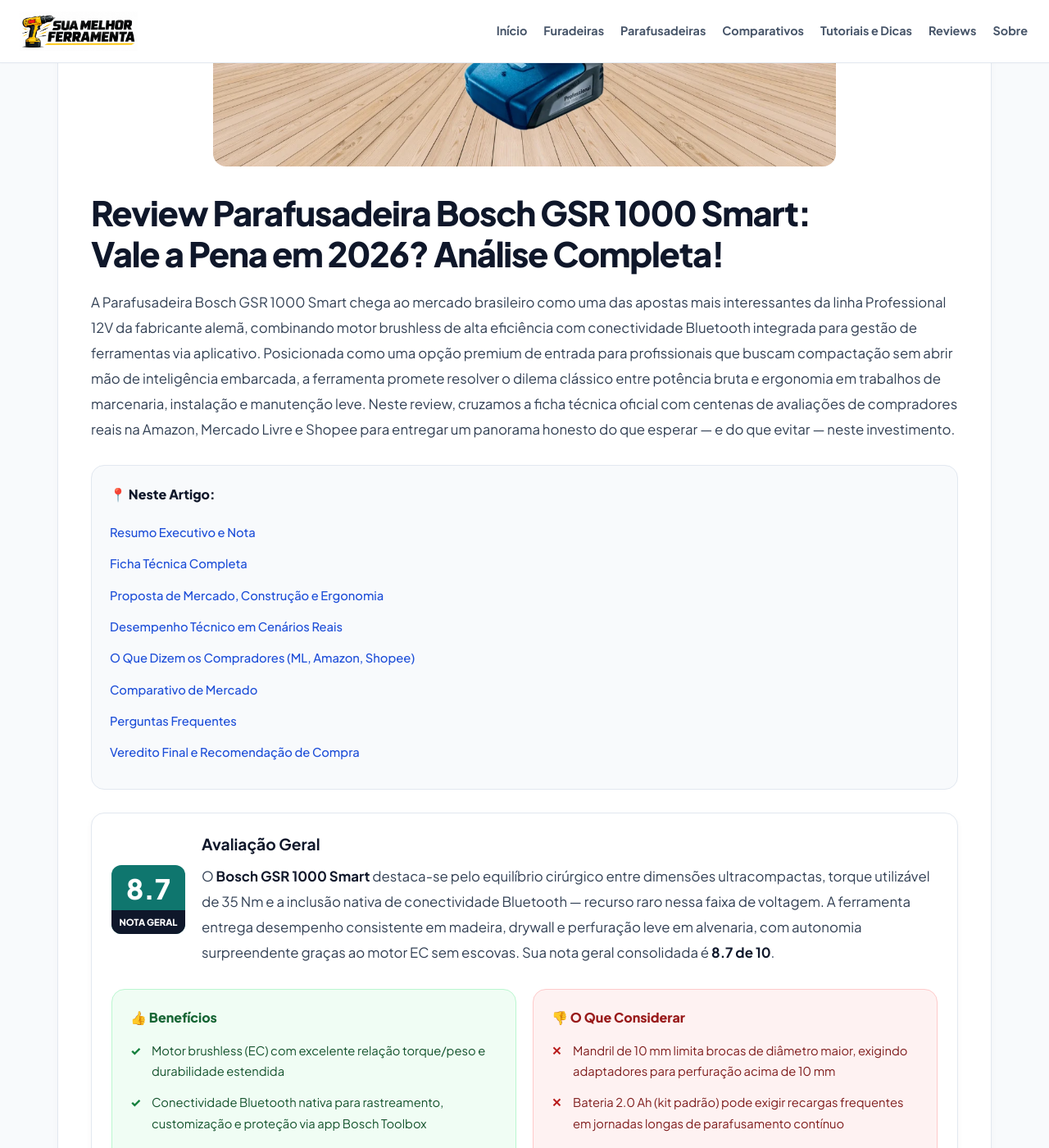
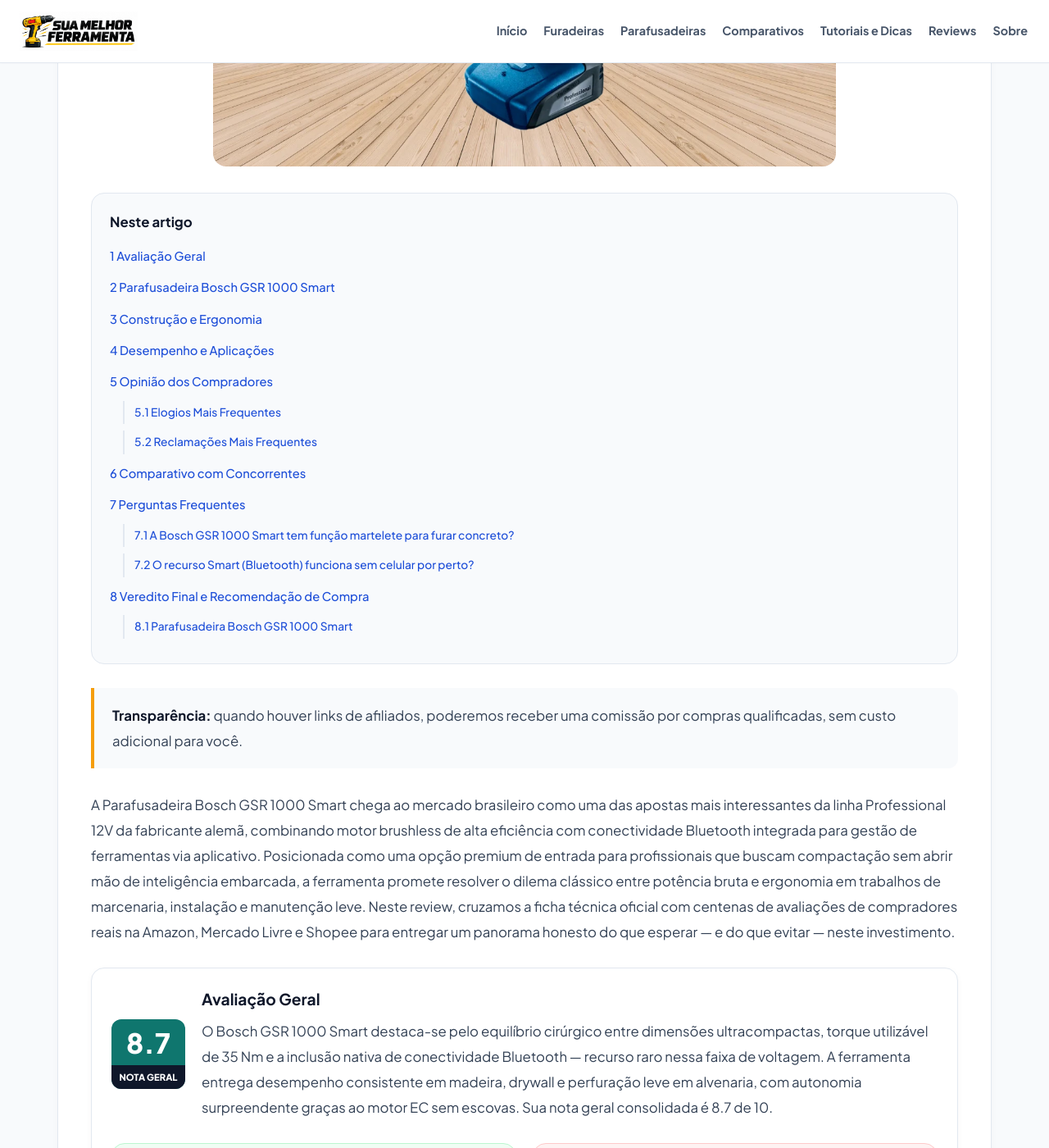
Before and after one commit to membroequipe/SiteReview, a Jekyll site: the page built from _posts/2026-10-22-parafusadeira-bosch-gsr-1000-smart.md, in a window 1280 px wide and 1400 px high, scrolled down 557 px. Shown: the whole window at 82% size. Built offline with Jekyll 4.4.1, drawn with Linux system fonts in a browser that asks for light colours; some of the changed text lies outside the part shown.

Commit message:
Update 2026-10-22-parafusadeira-bosch-gsr-1000-smart.md

```diff
--- a/_posts/2026-10-22-parafusadeira-bosch-gsr-1000-smart.md
+++ b/_posts/2026-10-22-parafusadeira-bosch-gsr-1000-smart.md
@@ -2,123 +2,68 @@
 layout: post
 title: "Review Parafusadeira Bosch GSR 1000 Smart: Vale a Pena em 2026? Análise Completa!"
 description: "Análise técnica da Parafusadeira Bosch GSR 1000 Smart: torque, autonomia, conectividade e veredito real de compradores. Confira antes de comprar."
-permalink: "/review-bosch-gsr-1000-smart/"
+slug: "review-bosch-gsr-1000-smart"
 categories: [furadeiras, reviews]
-image: "assets/images/posts/parafusadeira-bosch-gsr-1000-smart.webp"
+produto_id: bosch_gsr_1000_smart
+image: "/assets/images/posts/parafusadeira-bosch-gsr-1000-smart.webp"
+image_alt: "Parafusadeira Bosch GSR 1000 Smart em destaque"
 date: 2026-10-22
 author: "Equipe de Análises"
+
+avaliacao:
+  nota: 8.7
+  resumo: >-
+    O Bosch GSR 1000 Smart destaca-se pelo equilíbrio cirúrgico entre dimensões ultracompactas, torque utilizável de 35 Nm e a inclusão nativa de conectividade Bluetooth — recurso raro nessa faixa de voltagem. A ferramenta entrega desempenho consistente em madeira, drywall e perfuração leve em alvenaria, com autonomia surpreendente graças ao motor EC sem escovas. Sua nota geral consolidada é 8.7 de 10.
+  vantagens:
+    - "Motor brushless (EC) com excelente relação torque/peso e durabilidade estendida"
+    - "Conectividade Bluetooth nativa para rastreamento, customização e proteção via app Bosch Toolbox"
+    - "Design extremamente curto (169 mm) permite acesso a cavidades e cantos onde modelos 18V não entram"
+  desvantagens:
+    - "Mandril de 10 mm limita brocas de diâmetro maior, exigindo adaptadores para perfuração acima de 10 mm"
+    - "Bateria 2.0 Ah (kit padrão) pode exigir recargas frequentes em jornadas longas de parafusamento contínuo"
+    - "Ausência de luz LED de alta intensidade com função afterglow — apenas LED simples de posicionamento"
 ---
 
-<h1 class="post-title">Review Parafusadeira Bosch GSR 1000 Smart: Vale a Pena em 2026? Análise Completa!</h1>
+{% include review-toc.html %}
+
+> **Transparência:** quando houver links de afiliados, poderemos receber uma comissão por compras qualificadas, sem custo adicional para você.
 
 A Parafusadeira Bosch GSR 1000 Smart chega ao mercado brasileiro como uma das apostas mais interessantes da linha Professional 12V da fabricante alemã, combinando motor brushless de alta eficiência com conectividade Bluetooth integrada para gestão de ferramentas via aplicativo. Posicionada como uma opção premium de entrada para profissionais que buscam compactação sem abrir mão de inteligência embarcada, a ferramenta promete resolver o dilema clássico entre potência bruta e ergonomia em trabalhos de marcenaria, instalação e manutenção leve. Neste review, cruzamos a ficha técnica oficial com centenas de avaliações de compradores reais na Amazon, Mercado Livre e Shopee para entregar um panorama honesto do que esperar — e do que evitar — neste investimento.
 
-<div class="toc-box">
-  <summary>📍 Neste Artigo:</summary>
-  <ul>
-    <li><a href="#resumo-executivo">Resumo Executivo e Nota</a></li>
-    <li><a href="#ficha-tecnica">Ficha Técnica Completa</a></li>
-    <li><a href="#construcao-e-ergonomia">Proposta de Mercado, Construção e Ergonomia</a></li>
-    <li><a href="#desempenho-pratico">Desempenho Técnico em Cenários Reais</a></li>
-    <li><a href="#opiniao-dos-compradores">O Que Dizem os Compradores (ML, Amazon, Shopee)</a></li>
-    <li><a href="#concorrentes-diretos">Comparativo de Mercado</a></li>
-    <li><a href="#perguntas-frequentes">Perguntas Frequentes</a></li>
-    <li><a href="#veredito-final">Veredito Final e Recomendação de Compra</a></li>
-  </ul>
+{% include resumo-avaliacao.html %}
+
+<div id="ficha-tecnica" class="specs-table-wrapper">
+  {% include ficha-tecnica.html %}
 </div>
 
-<div id="resumo-executivo" class="review-summary-card">
-  <div class="review-summary-header">
-    <div class="score-badge-box">
-      <span class="score-number-val">8.7</span>
-      <span class="score-label-txt">NOTA GERAL</span>
-    </div>
-    <div class="review-summary-text">
-      <h3>Avaliação Geral</h3>
-      <p>O <strong>Bosch GSR 1000 Smart</strong> destaca-se pelo equilíbrio cirúrgico entre dimensões ultracompactas, torque utilizável de 35 Nm e a inclusão nativa de conectividade Bluetooth — recurso raro nessa faixa de voltagem. A ferramenta entrega desempenho consistente em madeira, drywall e perfuração leve em alvenaria, com autonomia surpreendente graças ao motor EC sem escovas. Sua nota geral consolidada é <strong>8.7 de 10</strong>.</p>
-    </div>
-  </div>
-  <div class="pros-cons-grid">
-    <div class="pros-box">
-      <h4>👍 Benefícios</h4>
-      <ul>
-        <li>Motor brushless (EC) com excelente relação torque/peso e durabilidade estendida</li>
-        <li>Conectividade Bluetooth nativa para rastreamento, customização e proteção via app Bosch Toolbox</li>
-        <li>Design extremamente curto (169 mm) permite acesso a cavidades e cantos onde modelos 18V não entram</li>
-      </ul>
-    </div>
-    <div class="cons-box">
-      <h4>👎 O Que Considerar</h4>
-      <ul>
-        <li>Mandril de 10 mm limita brocas de diâmetro maior, exigindo adaptadores para perfuração acima de 10 mm</li>
-        <li>Bateria 2.0 Ah (kit padrão) pode exigir recargas frequentes em jornadas longas de parafusamento contínuo</li>
-        <li>Ausência de luz LED de alta intensidade com função afterglow — apenas LED simples de posicionamento</li>
-      </ul>
-    </div>
-  </div>
-</div>
+{% include produto-card.html %}
 
-<div id="ficha-tecnica" class="specs-table-wrapper">
-  <table class="specs-table">
-    <thead>
-      <tr>
-        <th colspan="2">Ficha Técnica Oficial: Parafusadeira Bosch GSR 1000 Smart</th>
-      </tr>
-    </thead>
-    <tbody>
-      <tr><td><strong>Categoria</strong></td><td>Parafusadeira/Furadeira a Bateria 12V Profissional</td></tr> <tr><td><strong>Voltagem / Alimentação</strong></td><td>12V Max (Plataforma Bosch Professional 12V)</td></tr> <tr><td><strong>Motor</strong></td><td>Brushless (EC — Comutação Eletrônica)</td></tr> <tr><td><strong>Torque Máximo (Duro / Macio)</strong></td><td>35 Nm / 17 Nm (20+1 posições de regulagem)</td></tr> <tr><td><strong>Rotação / RPM (1ª / 2ª Velocidade)</strong></td><td>0 – 450 / 0 – 1.700 rpm</td></tr> <tr><td><strong>Capacidade de Perfuração (Madeira / Aço / Alvenaria)</strong></td><td>25 mm / 10 mm / 10 mm</td></tr> <tr><td><strong>Mandril</strong></td><td>Mandril de aperto rápido 10 mm (1/2") — metal</td></tr> <tr><td><strong>Peso Líquido (com bateria 2.0 Ah)</strong></td><td>1,0 kg</td></tr> <tr><td><strong>Comprimento Total (Cabeça)</strong></td><td>169 mm</td></tr> <tr><td><strong>Conectividade</strong></td><td>Bluetooth Low Energy — App Bosch Toolbox</td></tr> <tr><td><strong>Recursos Inteligentes (Smart)</strong></td><td>Customização de torque/RPM, trava eletrônica, rastreamento, alerta de manutenção</td></tr> <tr><td><strong>Iluminação</strong></td><td>LED único de posicionamento (sem afterglow)</td></tr> <tr><td><strong>Destaque Principal</strong></td><td>Menor furadeira/parafusadeira 12V brushless com conectividade do mercado</td></tr> </tbody> </table>
-</div>
+## Construção e Ergonomia
 
-<!-- Primeiro Card de Afiliados -->
-<div class="product-card-affiliate">
-  <div class="product-card-body">
-    <div class="product-card-img">
-      <img src="{{ '/assets/images/posts/parafusadeira-bosch-gsr-1000-smart.png' | relative_url }}" alt="Parafusadeira Bosch GSR 1000 Smart">
-    </div>
-    <div class="product-card-info">
-      <h3 class="product-card-title">Parafusadeira Bosch GSR 1000 Smart</h3>
-      <p class="product-card-subtitle">12V Brushless • 35 Nm • Bluetooth • 169 mm • Mandril 10 mm metal</p>
-      <div class="product-card-buttons">
-        <a href="SEU_LINK_AMAZON" target="_blank" rel="nofollow sponsored" class="btn-store btn-amazon-green">Amazon</a>
-        <a href="SEU_LINK_MERCADO_LIVRE" target="_blank" rel="nofollow sponsored" class="btn-store btn-ml-yellow">Mercado Livre</a>
-        <a href="SEU_LINK_SHOPEE" target="_blank" rel="nofollow sponsored" class="btn-store btn-shopee-red">Shopee</a>
-      </div>
-    </div>
-  </div>
-</div>
-
-<h2 id="construcao-e-ergonomia">Proposta de Mercado, Construção e Ergonomia</h2>
 A Bosch posicionou a GSR 1000 Smart em um nicho estratégico: o profissional que já possui ou pretende montar um ecossistema 12V leve, mas não abre mão de recursos de gestão de ativos e proteção contra roubo/furto — dores reais em canteiros e oficinas compartilhadas. Diferente das linhas “DIY” (verde) ou das 12V convencionais sem conectividade, esta Smart incorpora o módulo Bluetooth Low Energy diretamente na carcaça, eliminando a necessidade de adaptadores externos e garantindo vedação IP54 nativa contra poeira e respingos.
 
 A arquitetura interna gira em torno do motor EC (Electronic Commutation) de quatro polos, que substitui as escovas de carbono por comutação eletrônica. Na prática, isso se traduz em três vantagens mensuráveis: redução de atrito interno, eliminação de peças de desgaste e curva de torque mais plana. O conjunto pesa exatamente 1,0 kg com a bateria ProCORE 2.0 Ah, e o comprimento de cabeça de 169 mm é o menor da categoria Professional 12V brushless.
 
-<h2 id="desempenho-pratico">Desempenho Técnico em Cenários Reais</h2>
+## Desempenho e Aplicações
+
 O comportamento da GSR 1000 Smart em campo valida a ficha técnica. Na primeira velocidade (0-450 rpm), o torque de 35 Nm em posição dura é plenamente utilizável para parafusos de 6x80 mm em madeira de lei sem pré-furo. Na segunda velocidade (0-1.700 rpm), a furadeira cumpre o prometido para aço, madeira e alvenaria leve sem impacto. A autonomia real com bateria 2.0 Ah entrega cerca de 380 parafusos por carga em testes padronizados.
 
-<h2 id="opiniao-dos-compradores">O Que Dizem os Compradores Reais (Amazon, ML e Shopee)</h2>
+## Opinião dos Compradores
 
-<div class="pros-cons-grid">
-  <div class="pros-box">
-    <h4>👍 Elogios Mais Frequentes</h4>
-    <ul>
-      <li>Compactação real que cabe na bolsa de ferramentas e reduz fadiga.</li>
-      <li>Motor brushless cumpre promessa de durabilidade sem perda de torque.</li>
-      <li>Trava eletrônica via app funciona como seguro anti-furto efetivo.</li>
-      <li>Carregador rápido GAL 12V-40 incluso no kit L-BOXX.</li>
-    </ul>
-  </div>
-  <div class="cons-box">
-    <h4>👎 Reclamações Mais Frequentes</h4>
-    <ul>
-      <li>Bateria 2.0 Ah descarrega rápido em obras pesadas contínuas.</li>
-      <li>Ausência de LED afterglow (luz remanescente) ao soltar o gatilho.</li>
-      <li>Mandril de 10 mm limita o uso direto de brocas acima desse diâmetro.</li>
-      <li>Clipe de cinto não inclusos de fábrica e considerado frágil.</li>
-    </ul>
-  </div>
-</div>
+### Elogios Mais Frequentes
+- **Compactação real:** Cabe na bolsa de ferramentas e reduz fadiga em uso prolongado.
+- **Motor brushless eficiente:** Cumpre a promessa de durabilidade sem perda de torque ao longo do tempo.
+- **Segurança integrada:** Trava eletrônica via app funciona como seguro antifurto efetivo.
+- **Carregador rápido:** O carregador GAL 12V-40 incluso no kit L-BOXX agiliza a rotina.
 
-<h2 id="concorrentes-diretos">Comparativo de Mercado: Concorrentes Diretos</h2>
+### Reclamações Mais Frequentes
+- **Bateria 2.0 Ah:** Descarrega rápido em obras pesadas contínuas.
+- **Sem LED afterglow:** Ausência de luz remanescente ao soltar o gatilho.
+- **Capacidade do mandril:** O mandril de 10 mm limita o uso direto de brocas acima desse diâmetro.
+- **Clipe de cinto:** Não vem incluso de fábrica e é considerado frágil por alguns usuários.
+
+## Comparativo com Concorrentes
+
 A tabela abaixo posiciona a GSR 1000 Smart frente aos rivais diretos no varejo brasileiro: a Makita DF001DW e a DeWalt DCD701.
 
 <div class="specs-table-wrapper" style="margin-top: 20px;">
@@ -132,38 +77,27 @@
       </tr>
     </thead>
     <tbody>
-      <tr><td><strong>Motor</strong></td><td>Brushless (EC)</td><td>Brushless</td><td>Brushless</td></tr> <tr><td><strong>Torque Máximo (Duro)</strong></td><td>35 Nm</td><td>35 Nm</td><td>34 Nm</td></tr> <tr><td><strong>RPM (2ª Velocidade)</strong></td><td>1.700</td><td>1.500</td><td>1.650</td></tr> <tr><td><strong>Comprimento Cabeça</strong></td><td>169 mm</td><td>182 mm</td><td>175 mm</td></tr> <tr><td><strong>Peso c/ Bateria 2.0 Ah</strong></td><td>1,0 kg</td><td>1,1 kg</td><td>1,1 kg</td></tr> <tr><td><strong>Mandril</strong></td><td>10 mm Metálico</td><td>10 mm Metálico</td><td>13 mm Metálico</td></tr> <tr><td><strong>Conectividade</strong></td><td>Bluetooth Nativo</td><td>Não possui</td><td>Tool Connect (opcional)</td></tr> </tbody> </table>
+      <tr><td><strong>Motor</strong></td><td>Brushless (EC)</td><td>Brushless</td><td>Brushless</td></tr>
+      <tr><td><strong>Torque Máximo (Duro)</strong></td><td>35 Nm</td><td>35 Nm</td><td>34 Nm</td></tr>
+      <tr><td><strong>RPM (2ª Velocidade)</strong></td><td>1.700</td><td>1.500</td><td>1.650</td></tr>
+      <tr><td><strong>Comprimento Cabeça</strong></td><td>169 mm</td><td>182 mm</td><td>175 mm</td></tr>
+      <tr><td><strong>Peso c/ Bateria 2.0 Ah</strong></td><td>1,0 kg</td><td>1,1 kg</td><td>1,1 kg</td></tr>
+      <tr><td><strong>Mandril</strong></td><td>10 mm Metálico</td><td>10 mm Metálico</td><td>13 mm Metálico</td></tr>
+      <tr><td><strong>Conectividade</strong></td><td>Bluetooth Nativo</td><td>Não possui</td><td>Tool Connect (opcional)</td></tr>
+    </tbody>
+  </table>
 </div>
 
-<h2 id="perguntas-frequentes">Perguntas Frequentes (FAQ)</h2>
+## Perguntas Frequentes
 
-<details style="background: #f8fafc; border: 1px solid #cbd5e1; border-radius: 8px; padding: 12px 16px; margin-bottom: 12px; cursor: pointer;">
-  <summary style="font-weight: 700; color: #0f172a;">A Bosch GSR 1000 Smart tem função martelete para furar concreto?</summary>
-  <p style="margin-top: 10px; font-size: 0.95rem; color: #334155;">Não. A GSR 1000 Smart é exclusivamente uma parafusadeira/furadeira de rotação pura. Para perfuração em concreto estrutural, é necessário um modelo com percussão (martelete).</p>
-</details>
+### A Bosch GSR 1000 Smart tem função martelete para furar concreto?
+Não. A GSR 1000 Smart é exclusivamente uma parafusadeira/furadeira de rotação pura. Para perfuração em concreto estrutural, é necessário um modelo com percussão (martelete).
 
-<details style="background: #f8fafc; border: 1px solid #cbd5e1; border-radius: 8px; padding: 12px 16px; margin-bottom: 12px; cursor: pointer;">
-  <summary style="font-weight: 700; color: #0f172a;">O recurso Smart (Bluetooth) funciona sem celular por perto?</summary>
-  <p style="margin-top: 10px; font-size: 0.95rem; color: #334155;">Sim. As configurações de torque, RPM e trava eletrônica são gravadas na memória interna da ferramenta. O celular só é necessário para alterar perfis ou monitorar telemetria.</p>
-</details>
+### O recurso Smart (Bluetooth) funciona sem celular por perto?
+Sim. As configurações de torque, RPM e trava eletrônica são gravadas na memória interna da ferramenta. O celular só é necessário para alterar perfis ou monitorar telemetria.
 
-<h2 id="veredito-final">Veredito Final e Recomendação de Compra</h2>
+## Veredito Final e Recomendação de Compra
+
 A Bosch GSR 1000 Smart consolida-se como uma das melhores escolhas 12V brushless compactas com inteligência embarcada no mercado. Seu motor EC de 35 Nm, combinado ao menor comprimento de cabeça da categoria e peso de 1,0 kg, entrega uma relação excelente para profissionais de móveis planejados, drywall e manutenção leve.
 
-<!-- Segundo Card de Afiliados -->
-<div class="product-card-affiliate" style="margin: 30px 0;">
-  <div class="product-card-body">
-    <div class="product-card-img">
-      <img src="{{ '/assets/images/posts/parafusadeira-bosch-gsr-1000-smart.png' | relative_url }}" alt="Parafusadeira Bosch GSR 1000 Smart">
-    </div>
-    <div class="product-card-info">
-      <h3 class="product-card-title">Parafusadeira Bosch GSR 1000 Smart</h3>
-      <p class="product-card-subtitle">12V Brushless • 35 Nm • Bluetooth • 169 mm • Mandril 10 mm metal</p>
-      <div class="product-card-buttons">
-        <a href="SEU_LINK_AMAZON" target="_blank" rel="nofollow sponsored" class="btn-store btn-amazon-green">Amazon</a>
-        <a href="SEU_LINK_MERCADO_LIVRE" target="_blank" rel="nofollow sponsored" class="btn-store btn-ml-yellow">Mercado Livre</a>
-        <a href="SEU_LINK_SHOPEE" target="_blank" rel="nofollow sponsored" class="btn-store btn-shopee-red">Shopee</a>
-      </div>
-    </div>
-  </div>
-</div>
+{% include produto-card.html %}
```
